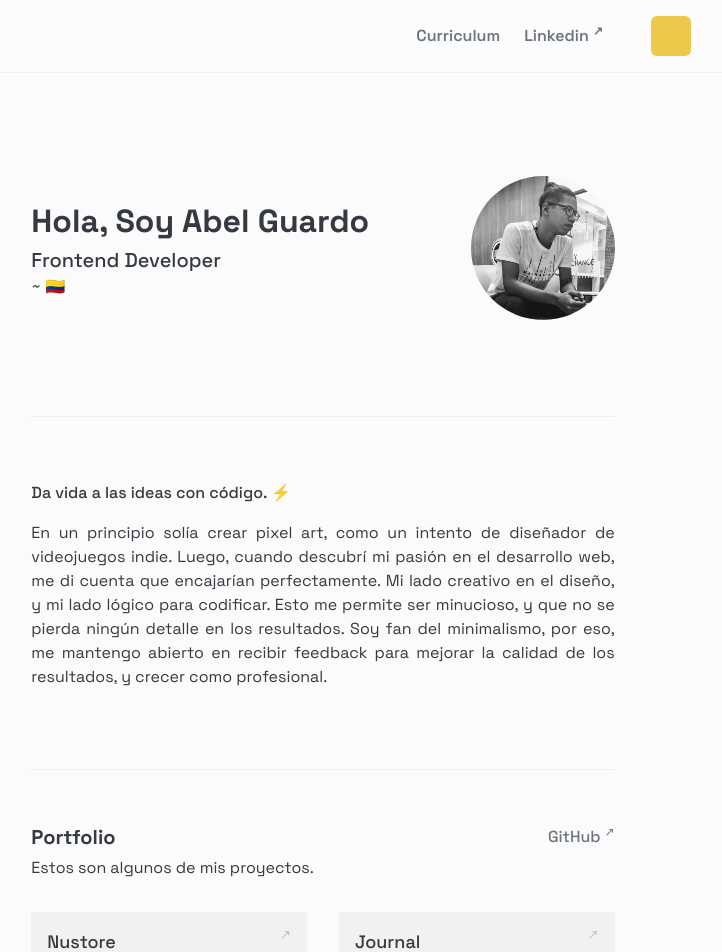
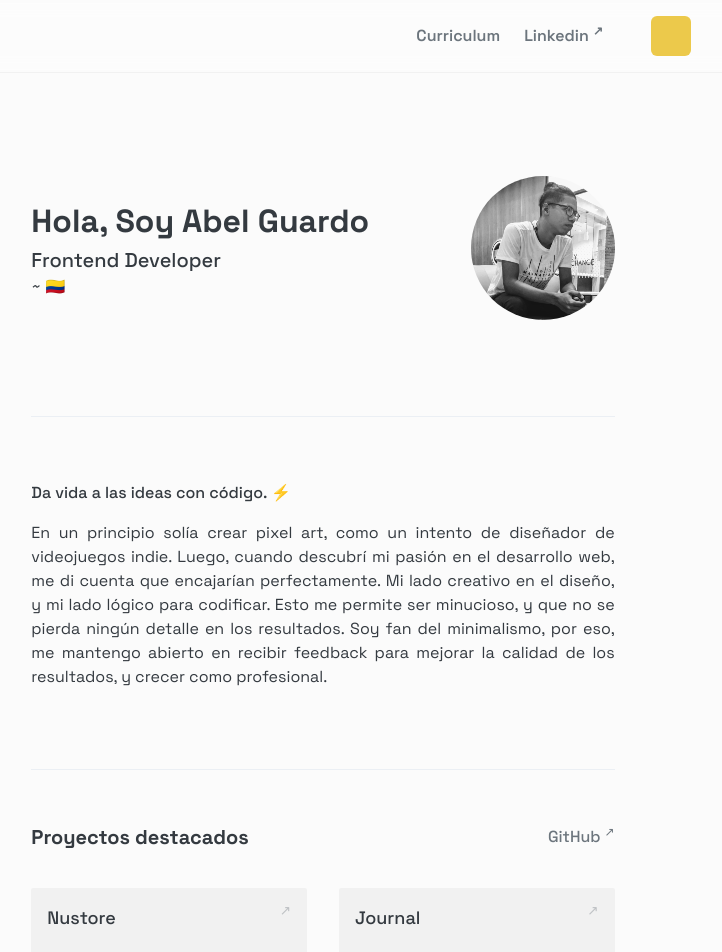
Before and after one commit to Eibeel/portfolio, a Next.js app: page / in a window 1280 px wide. Shown: the top 952 px of the page, without its empty margins (317-1039 px from the left). Built offline with nearby package versions, Linux system fonts and the light colour scheme; some icons are missing.

Commit message:
update: URL Pomodori y CV

```diff
--- a/pages/index.js
+++ b/pages/index.js
@@ -6,8 +6,8 @@ import { Grid } from "@/components/Grid";
 import { Article } from "@/components/layouts/Article";
 import { LinkStyled } from "@/components/LinkStyled";
 import { Section } from "@/components/Section";
+import { Contacto } from "@/components/Contacto";
 import Profile from '../public/images/profile.png'
-import { Contacto } from "@/components/Contacto";
 
 export default function Home() {
   return (
@@ -63,15 +63,12 @@ export default function Home() {
           <Box my="1rem">
             <Stack py={1} direction="row" justifyContent="space-between">
               <Text fontWeight="bold" fontSize="xl">
-                Portfolio
+                Proyectos destacados
               </Text>
               <Stack direction="row">
                 <LinkStyled label="GitHub" />
               </Stack>
             </Stack>
-            <Text textAlign="justify">
-              Estos son algunos de mis proyectos.
-            </Text>
 
             <Grid columnBase={1} columnMd={2}>
               <Card
@@ -90,7 +87,7 @@ export default function Home() {
                 title="Pomodori"
                 description="Basada en la Técnica Pomodoro, esta aplicación permite gestionar el tiempo de manera
               óptima entre descansos y tiempos de estudio/trabajo."
-                link="https://eibeel.github.io/pomodori-react-app/"
+                link="https://pomodoritimer.vercel.app/"
               />
               <Card
                 title="Peajes Colombia"
```
Also changed, not shown: 1 other file (tests, documents, lock files or other folders).
